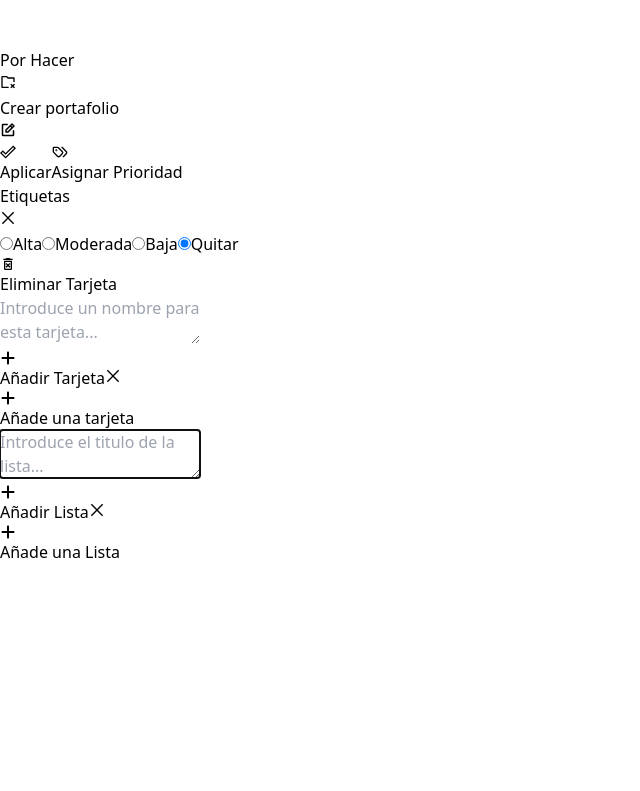
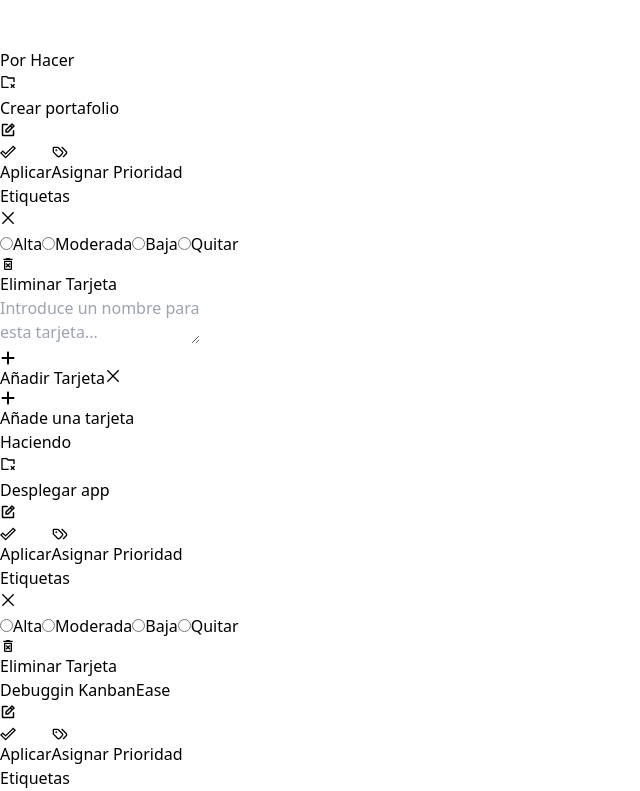
Before and after one commit to sfajith/KanbanEase, a React (Vite) app: page / in a window 1280 px wide. Shown: the top 791 px of the page, without its empty margins (0-640 px from the left). Built offline with nearby package versions, Linux system fonts and the light colour scheme.

Commit message:
Errores corregidos despues del primer despliegue

```diff
--- a/src/components/Kanban.jsx
+++ b/src/components/Kanban.jsx
@@ -3,7 +3,7 @@ import { Containers } from "./Containers";
 import {NewContainer} from './NewContainer'
 
 export function Kanban() {
-  const [containers, setContainers] = useState([{id: 0, title: "Por Hacer", edit: false, isFormVisible: true, isBtnVisible: false, cards: [{ id: 0, text: "Crear portafolio", editor: true, color: 'bg-gray-200', modificar: false}],},]);
+  const [containers, setContainers] = useState([{id: 0, title: "Por Hacer", edit: false, isFormVisible: true, isBtnVisible: false, cards: [{ id: 0, text: "Crear portafolio", editor: true, color: 'bg-gray-200', modificar: false}],}, {id: 1, title: "Haciendo", edit: false, isFormVisible: true, isBtnVisible: false, cards: [{ id: 1, text: "Desplegar app", editor: true, color: 'bg-gray-200', modificar: false}, { id: 3, text: "Debuggin KanbanEase", editor: true, color: 'bg-gray-200', modificar: false}],}, {id: 2, title: "Por Hacer", edit: false, isFormVisible: true, isBtnVisible: false, cards: [{ id: 2, text: "Commit kanbanEase", editor: true, color: 'bg-gray-200', modificar: false}],} ]);
   const [trigger, setTrigger] = useState({triggerForm: true, triggerBtn: true});
   const [texts, setTexts] = useState(""); //un estado para tomar el valor de los enventos e.target.value de los inputs
   const [title, setTitle] = useState({title:'', contenedor:''})
@@ -319,11 +319,11 @@ export function Kanban() {
   }; //funcion handledrag
 
   return (
-    <div>
+    <div className="h-5/6">
       <div className="bg-gray-800 bg-opacity-70 pl-10">
-      <img src="/logo.png" width='232' height='48'/>
+      <img src="logo.png" width='232' height='48'/>
       </div>
-    <div className="flex items-start overflow-x-auto whitespace-nowrap ">
+    <div className="flex items-start overflow-x-auto whitespace-nowrap h-full pr-10">
       <Containers
         containers={containers}
         addContainer={addContainer}
```
